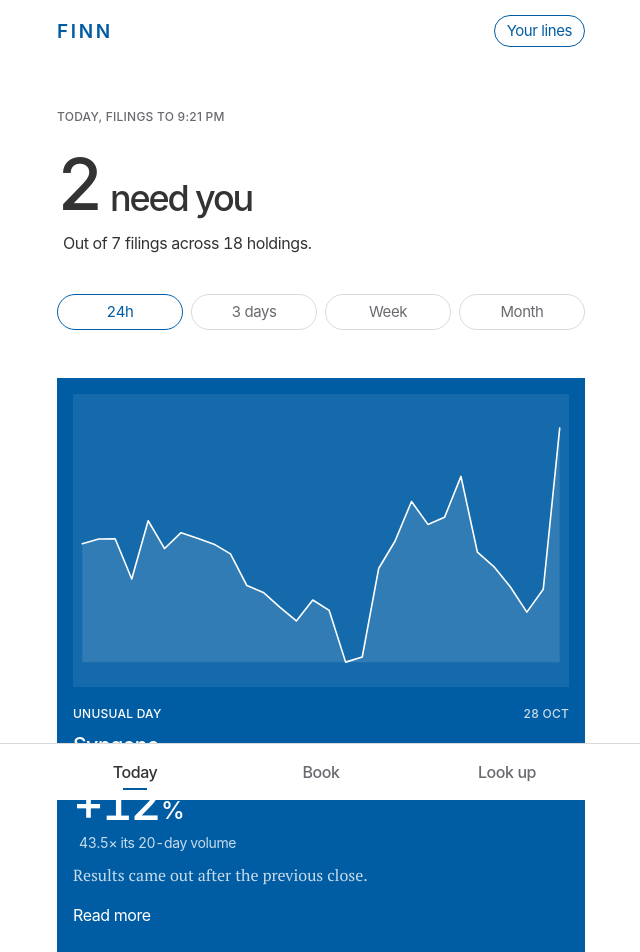
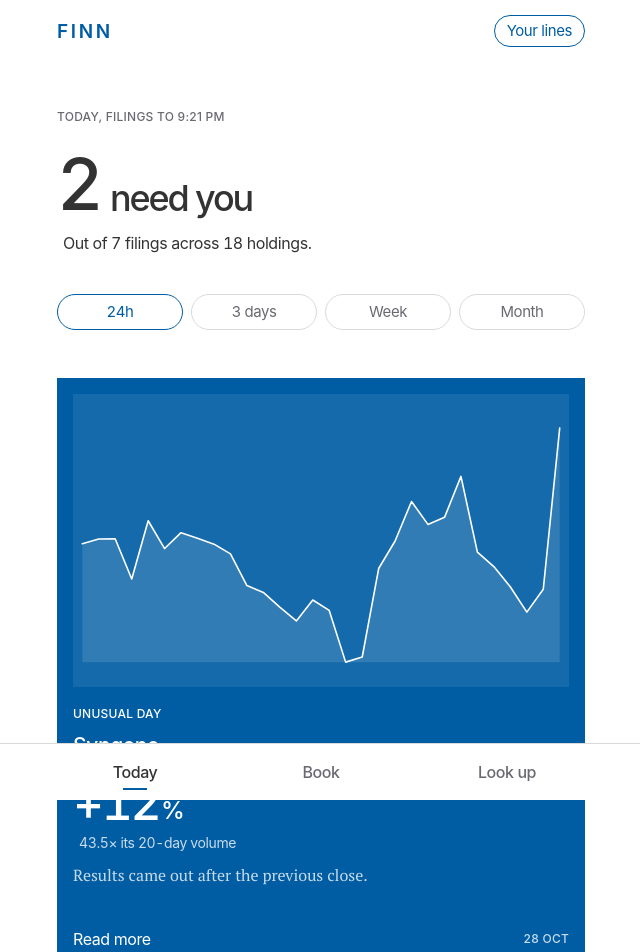
Before and after one commit to vedant-22/finn, a React (Vite) app in the folder web/: page / in a window 1280 px wide. Shown: the top 952 px of the page, without its empty margins (319-959 px from the left). Built offline with nearby package versions, Linux system fonts and the light colour scheme; a web font is replaced by a local one.

Commit message:
Adjust card footer spacing

```diff
--- a/web/src/Today.tsx
+++ b/web/src/Today.tsx
@@ -90,9 +90,13 @@ export function Today({ push, lines, setLines, openCompany, openLines }: {
   )
 }
 
-// One label row on every card: what kind of thing, and when
-function CardLabel({ kind, at }: { kind: string; at: string }) {
-  return <div className="card-lbl"><span className="lbl">{kind}</span><span className="lbl lbl-quiet">{at}</span></div>
+// What kind of thing opens the card; when it happened closes it, beside Read more
+function CardLabel({ kind }: { kind: string }) {
+  return <div className="card-lbl"><span className="lbl">{kind}</span></div>
+}
+
+function CardFoot({ at, more, setMore }: { at: string; more: boolean; setMore: (b: boolean) => void }) {
+  return <div className="card-foot"><button className="read-more" aria-expanded={more} onClick={() => setMore(!more)}>{more ? 'Read less' : 'Read more'}</button><span className="lbl lbl-quiet">{at}</span></div>
 }
 const shortDay = (iso: string) => new Date(iso.length > 10 ? iso : iso + 'T12:00:00').toLocaleDateString('en-IN', { day: 'numeric', month: 'short' })
 
@@ -108,14 +112,14 @@ function StoryCard({ s, lead, name, asof, bars, openCompany }: { s: Story; lead?
     <article className={`card story cat-${s.category}${lead ? ' lead' : ''}`}>
       <div className="card-img"><Chart series={bars} /></div>
       <div className="card-info">
-        <CardLabel kind={r ? `Results, ${r.quarter}` : CATEGORY_LABEL[s.category] || s.category} at={when(s.at, asof)} />
+        <CardLabel kind={r ? `Results, ${r.quarter}` : CATEGORY_LABEL[s.category] || s.category} />
         <button className="card-title" onClick={() => openCompany(s.symbol)}>{name}</button>
         {r && rev?.yoy != null && <div className="card-fig"><Outcome value={v} unit={u} /><span className="card-cap">{rev.label.toLowerCase()}, against {r.compare.yago || 'a year ago'}</span></div>}
         {!r && f.amount_cr != null && f.amount_cr >= 1 && <div className="card-fig"><Outcome value={`₹${cr(f.amount_cr)}`} unit="cr" />{f.pct_rev != null && <span className="card-cap">{f.pct_rev < 0.1 ? 'under 0.1%' : `${f.pct_rev.toFixed(f.pct_rev < 1 ? 1 : 0)}%`} of a year's revenue</span>}</div>}
         {r ? <><p className="card-desc">{resultLine(r, pat)}</p><CardWord symbol={s.symbol} openCompany={openCompany} /></>
           : f.people?.length ? <PeopleLead f={f} />
             : <p className="card-desc">{f.line || tidySubject(f.subject)}</p>}
-        <button className="read-more" aria-expanded={more} onClick={() => setMore(!more)}>{more ? 'Read less' : 'Read more'}</button>
+        <CardFoot at={when(s.at, asof)} more={more} setMore={setMore} />
       </div>
       <Accordion open={more}>
         <div className="card-more">
@@ -292,11 +296,11 @@ function MoveCard({ m, lead, name, lines, openCompany }: { m: Move; lead?: boole
     <article className={`card move${lead ? ' lead' : ''}`}>
       <div className="card-img"><Chart series={m.series} /></div>
       <div className="card-info">
-        <CardLabel kind="Unusual day" at={shortDay(m.d)} />
+        <CardLabel kind="Unusual day" />
         <button className="card-title" onClick={() => openCompany(m.symbol)}>{name}</button>
         <div className="card-fig"><Outcome value={v} unit={u} /><span className="card-cap"><span className="num">{m.volX.toFixed(1)}×</span> its 20-day volume</span></div>
         <p className="card-desc">{moveWhy(m)}</p>
-        <button className="read-more" aria-expanded={more} onClick={() => setMore(!more)}>{more ? 'Read less' : 'Read more'}</button>
+        <CardFoot at={shortDay(m.d)} more={more} setMore={setMore} />
       </div>
       <Accordion open={more}>
         <div className="card-more">
--- a/web/src/styles.css
+++ b/web/src/styles.css
@@ -111,7 +111,8 @@ blockquote { margin: 0; }
 .card-cap { font-size: 14px; line-height: 140%; letter-spacing: -0.39px; color: var(--ink-2); margin-top: var(--s-nano); padding-left: var(--s-nano); }
 .card-desc { margin-top: var(--s-3xs); font-size: 16px; line-height: 140%; color: var(--ink-2); }
 .card-who { font-family: var(--f); letter-spacing: -0.42px; color: var(--ink); font-weight: 500; }
-.read-more { margin-top: var(--s-5xs); }
+.card-foot { display: flex; justify-content: space-between; align-items: center; gap: 12px; margin-top: var(--s-m); }
+.card-foot .read-more { align-self: center; }
 .card-more { padding-top: var(--s-5xs); display: grid; gap: var(--s-2xs); }
 .card-more > .sub { font-size: 14px; }
 .srcs { display: grid; gap: 2px; font-size: 14px; border-top: 1px solid var(--rule); padding-top: var(--s-3xs); }
```
